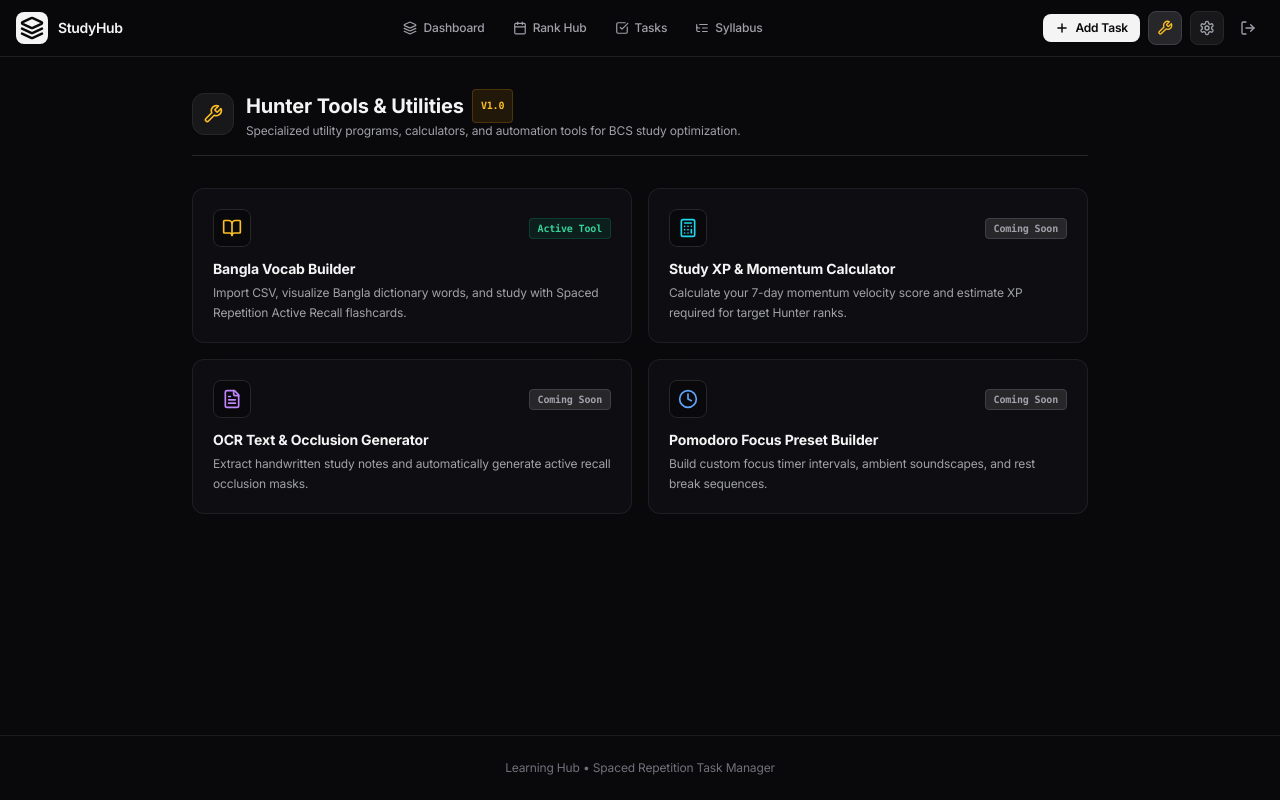
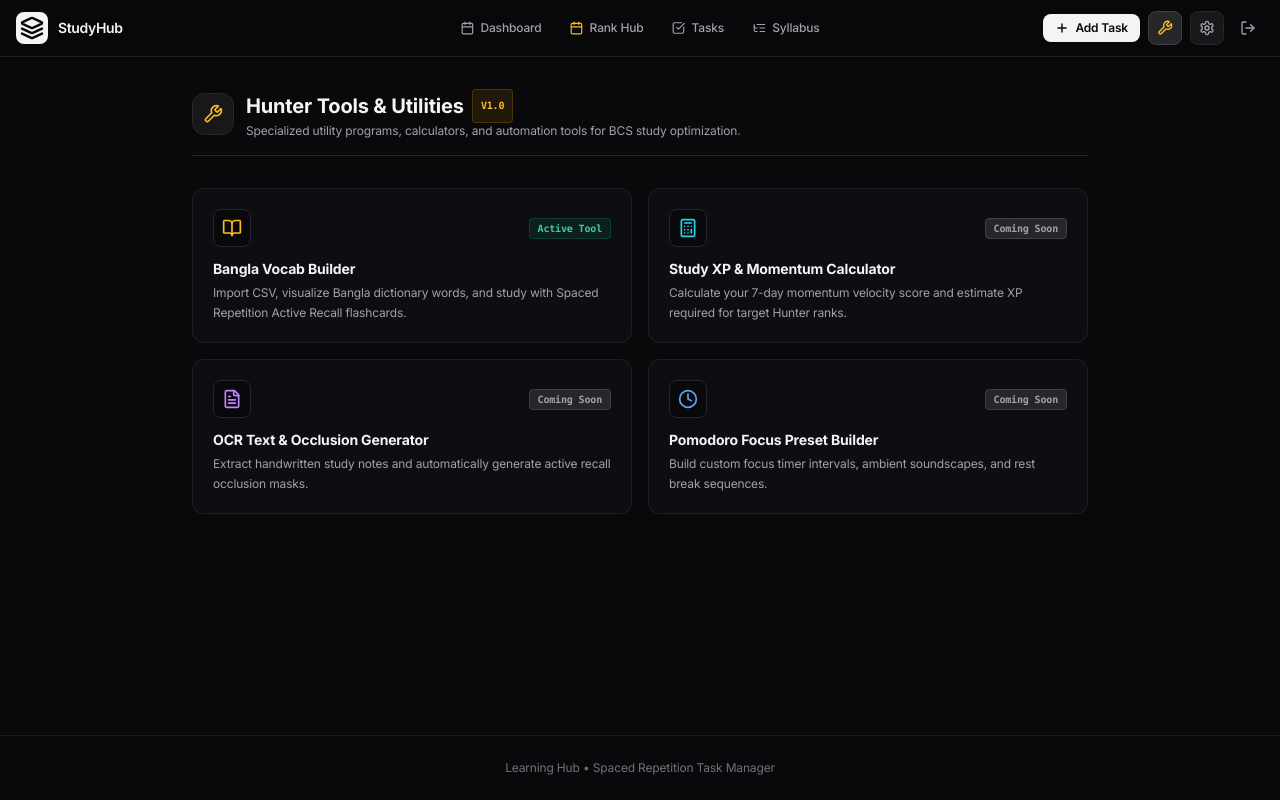
Before and after one commit to faysal17/StudyHelper, a Next.js app: page /tools in a window 1280 px wide. Built offline with nearby package versions, Linux system fonts and the light colour scheme; no server answers.

Commit message:
Fix navbar issue

```diff
--- a/components/Navbar.tsx
+++ b/components/Navbar.tsx
@@ -50,7 +50,7 @@ export default function Navbar() {
   return (
     <>
       <header className="sticky top-0 z-50 w-full border-b border-zinc-800/80 bg-zinc-950/80 backdrop-blur-xl">
-        <div className="max-w-7xl mx-auto px-4 h-14 flex items-center justify-between">
+        <div className="max-w-7xl mx-auto px-4 h-14 flex items-center justify-between relative">
           {/* Left Brand Identifier: StudyHub */}
           <div className="flex items-center">
             <Link href="/" className="flex items-center space-x-2.5 group">
@@ -64,7 +64,7 @@ export default function Navbar() {
           </div>
 
           {/* Pixel-Perfect Centered Navigation Tabs */}
-          <nav className="hidden md:flex items-center space-x-1">
+          <nav className="absolute left-1/2 -translate-x-1/2 hidden md:flex items-center space-x-1">
             <Link
               href="/"
               className={`px-3 py-1.5 rounded-lg text-xs font-medium transition-all flex items-center space-x-1.5 ${
@@ -73,7 +73,7 @@ export default function Navbar() {
                   : 'text-zinc-400 hover:text-zinc-200 hover:bg-zinc-900'
               }`}
             >
-              <Layers className="w-3.5 h-3.5" />
+              <Calendar className="w-3.5 h-3.5" />
               <span>Dashboard</span>
             </Link>
 
@@ -85,7 +85,7 @@ export default function Navbar() {
                   : 'text-zinc-400 hover:text-zinc-200 hover:bg-zinc-900'
               }`}
             >
-              <Calendar className="w-3.5 h-3.5" />
+              <Calendar className="w-3.5 h-3.5 text-amber-400" />
               <span>Rank Hub</span>
             </Link>
 
@@ -114,7 +114,7 @@ export default function Navbar() {
             </Link>
           </nav>
 
-          {/* Right Action Block (1. Add Task -> 2. Username -> 3. Tools -> 4. Settings -> 5. Logout) */}
+          {/* Right Action Block */}
           <div className="flex items-center space-x-2">
             <button
               onClick={() => setIsTaskModalOpen(true)}
```
